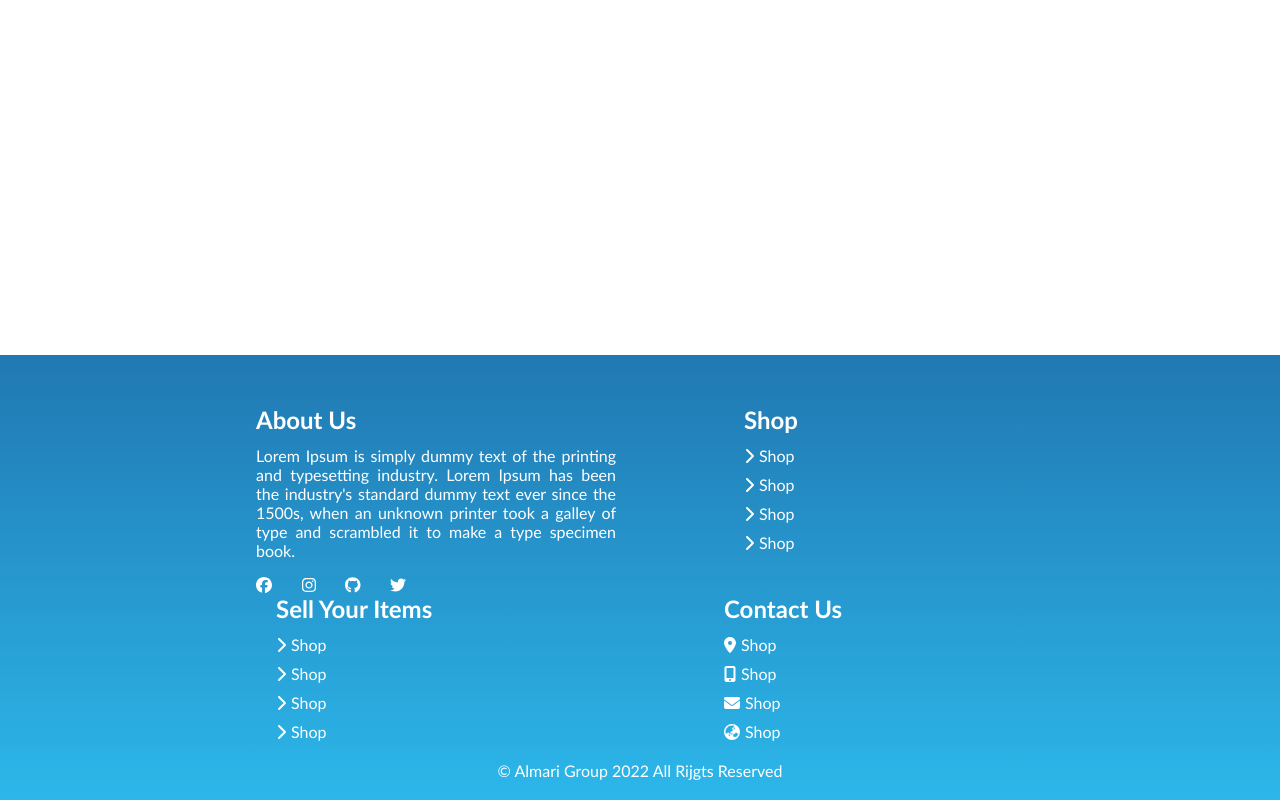
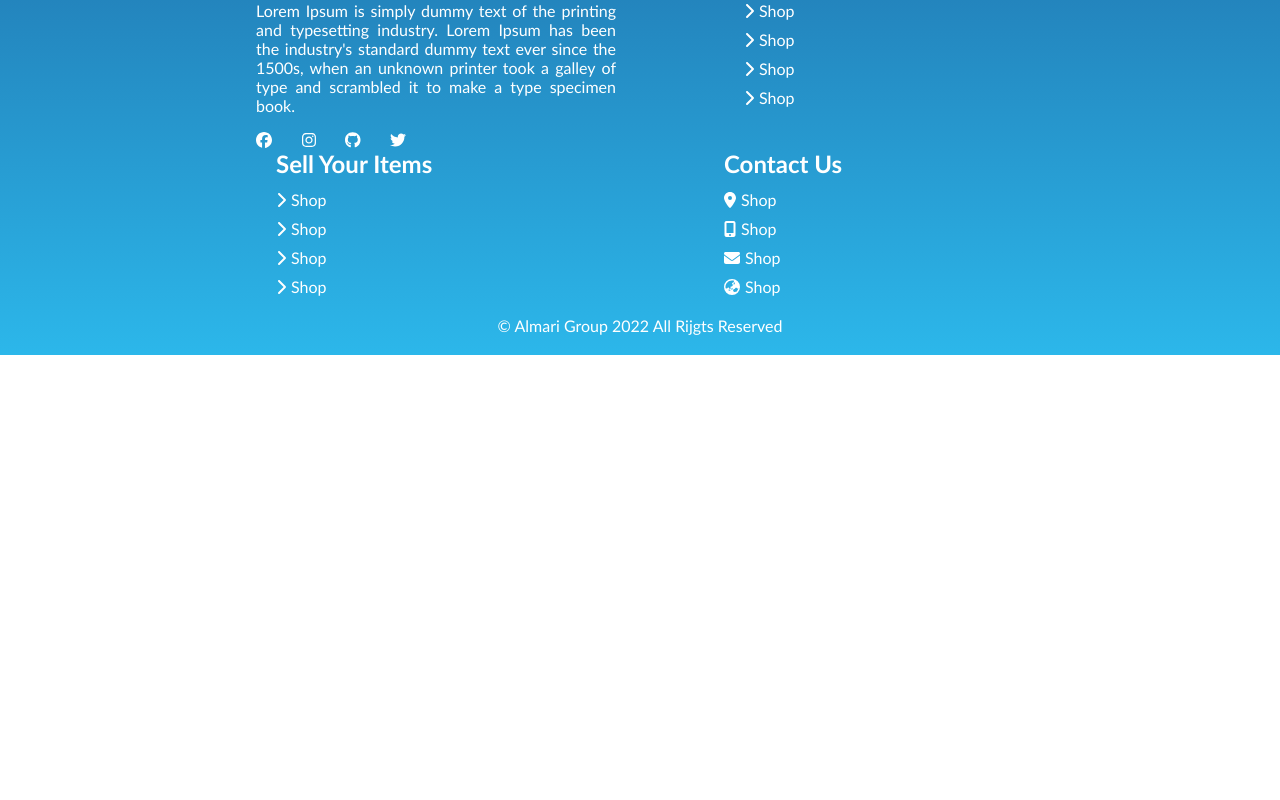
Before and after one commit to burr1to/almari, a React (Create React App) app: page / in a window 1280 px wide. Shown: the part 1671-2471 px from the top of the page. After the commit the page ends 2026 px from the top, so only its background shows below. Built offline with nearby package versions, Linux system fonts and the light colour scheme.

Commit message:
footer done almost

```diff
--- a/src/components/global/Footer.jsx
+++ b/src/components/global/Footer.jsx
@@ -20,8 +20,7 @@ import {
 
 function Footer() {
   return (
-    <div className='footer-area'>
-      <footer className='footer'>
+    <div className='footer'>
       <div className='main'>
         <div className='footer-con'>
           <div className='footer-grid'>
@@ -29,9 +28,9 @@ function Footer() {
 
             <p>
               Lorem Ipsum is simply dummy text of the printing and typesetting
-                industry. Lorem Ipsum has been the industry's standard dummy
-                text ever since the 1500s, when an unknown printer took a galley
-                of type and scrambled it to make a type specimen book.
+              industry. Lorem Ipsum has been the industry's standard dummy text
+              ever since the 1500s, when an unknown printer took a galley of
+              type and scrambled it to make a type specimen book.
             </p>
             <div className='footer-social'>
               <a href='#'>
@@ -117,7 +116,6 @@ function Footer() {
           <p>&copy; Almari Group 2022 All Rijgts Reserved</p>
         </div>
       </div>
-      </footer>
     </div>
   );
 }
--- a/src/components/global/Layout.jsx
+++ b/src/components/global/Layout.jsx
@@ -4,6 +4,7 @@ import NavBar from "./Navbar";
 import Footer from "./Footer";
 import "./../statics/navbar.css";
 import "./../statics/footer.css";
+import "./../statics/layout.css";
 
 const DashboardLayout = ({ children, navbar = <NavBar /> }) => {
   return (
--- a/src/components/statics/footer.css
+++ b/src/components/statics/footer.css
@@ -1,10 +1,12 @@
 .footer {
+  position: absolute;
+  bottom: 0;
+  width: 100%;
+}
+.main {
   color: white;
   padding: 50px 0 20px 0;
-  position: relative;
-  bottom: 0;
   width: 100%;
-
   background: rgb(33, 120, 178);
   background: -moz-linear-gradient(
     top,
@@ -24,12 +26,9 @@
   filter: progid:DXImageTransform.Microsoft.gradient( startColorstr='#2178b2', endColorstr='#2cb7ea',GradientType=0 ); /* IE6-9 */
 }
 
-.main {
+.footer-con {
   width: 70%;
   margin: 0 auto;
-}
-
-.footer-con {
   display: flex;
   flex-flow: row wrap;
   justify-content: space-around;
--- a/src/components/statics/layout.css
+++ b/src/components/statics/layout.css
@@ -0,0 +1,3 @@
+.Layout-Footer {
+  position: relative;
+}
--- a/src/views/LandingPage/LandingPage.jsx
+++ b/src/views/LandingPage/LandingPage.jsx
@@ -11,7 +11,7 @@ import { Grid } from "@mui/material";
 function LandingPage() {
   return (
     <Layout>
-      <Grid container direction='column'>
+      <Grid container direction='column' className='landing-content'>
         <Grid item className='explore-categories'>
           Explore
           <CatCircle />
--- a/src/views/LandingPage/statics/css/landingpage.css
+++ b/src/views/LandingPage/statics/css/landingpage.css
@@ -7,7 +7,8 @@
   margin: 20px;
   min-height: 40vh;
 }
-
+.landing-content {
+}
 .profile-showcase {
   border: 1px solid transparent;
 }
```
Lines whose indentation alone changed are shown as unchanged.
